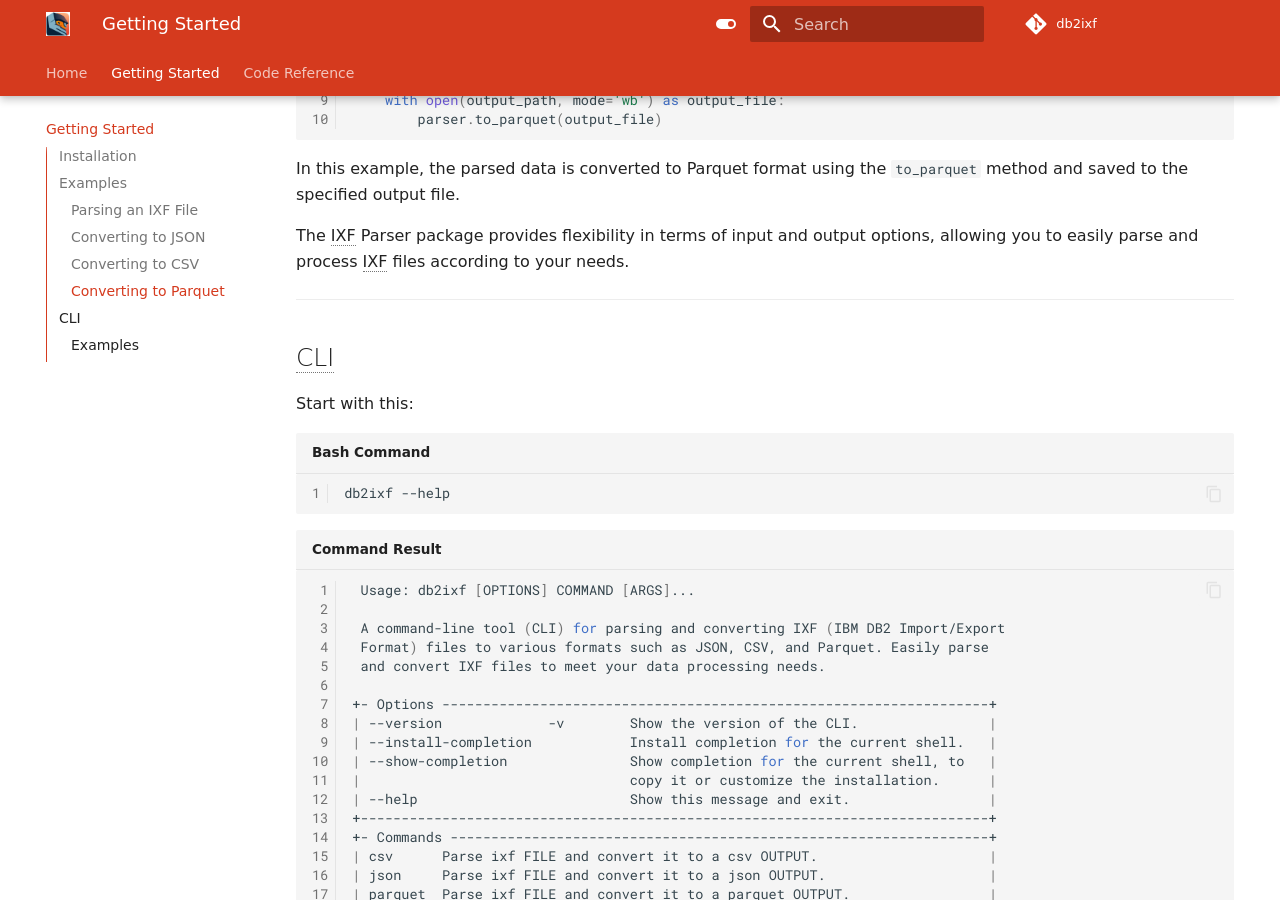
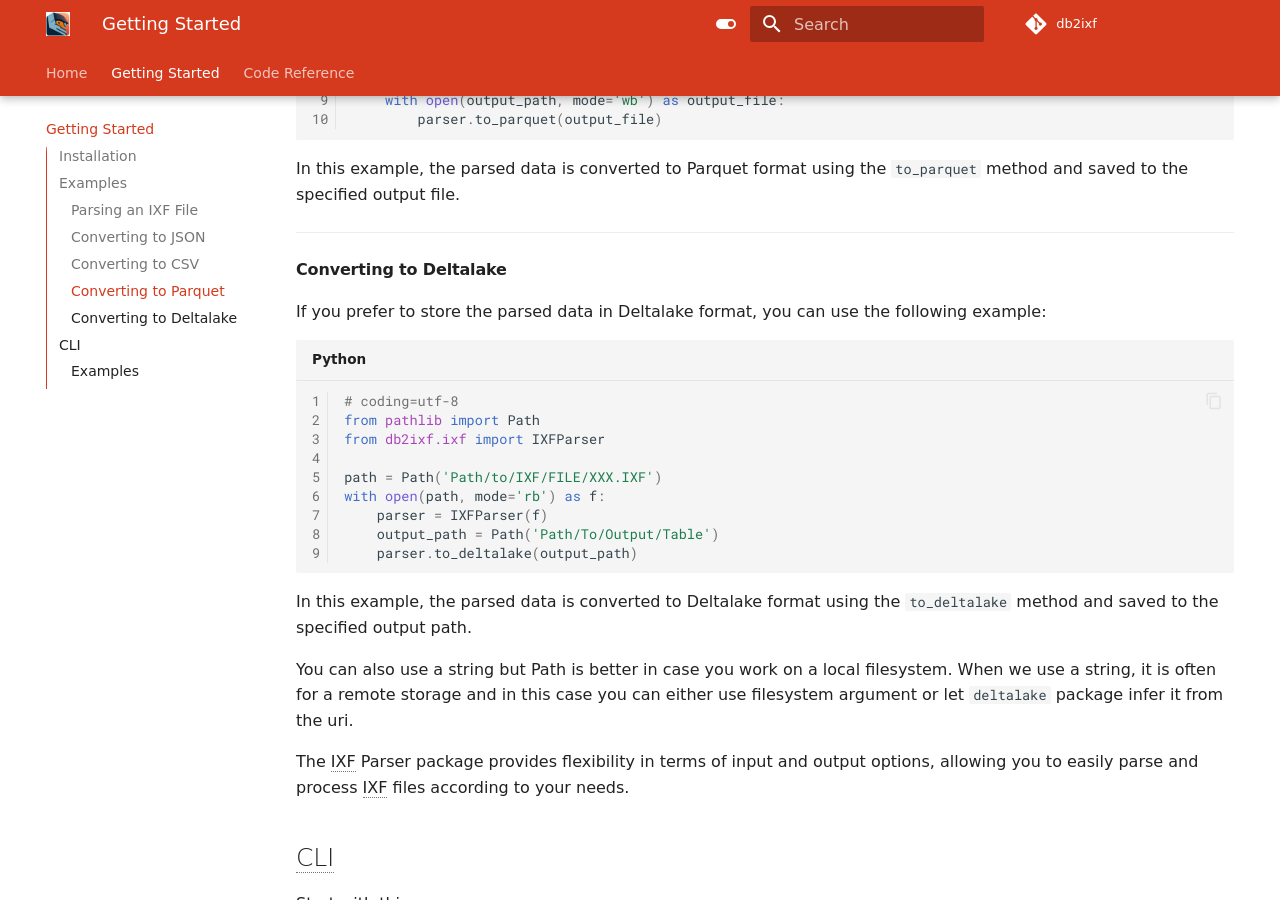
Before and after one commit to ismailhammounou/db2ixf, an MkDocs documentation site: the page built from docs/markdown/getting-started.md, in a window 1280 px wide and 900 px high, scrolled down 2101 px. Built offline with MkDocs 1.6.1 and Material for MkDocs 9.7.7, drawn with Linux system fonts in a browser that asks for light colours; some web fonts are replaced; comment, search, counter and statistics services are not loaded; some of the changed text lies outside the part shown.

Commit message:
Update documentation

````diff
--- a/docs/markdown/getting-started.md
+++ b/docs/markdown/getting-started.md
@@ -100,11 +100,36 @@ with open(path, mode='rb') as f:
 In this example, the parsed data is converted to Parquet format using
 the `to_parquet` method and saved to the specified output file.
 
+---
+
+#### Converting to Deltalake
+
+If you prefer to store the parsed data in Deltalake format, you can use the
+following example:
+
+```python
+# coding=utf-8
+from pathlib import Path
+from db2ixf.ixf import IXFParser
+
+path = Path('Path/to/IXF/FILE/XXX.IXF')
+with open(path, mode='rb') as f:
+    parser = IXFParser(f)
+    output_path = Path('Path/To/Output/Table')
+    parser.to_deltalake(output_path)
+```
+
+In this example, the parsed data is converted to Deltalake format using
+the `to_deltalake` method and saved to the specified output path.
+
+You can also use a string but Path is better in case you work on a local
+filesystem. When we use a string, it is often for a remote storage and in this
+case you can either use filesystem argument or let `deltalake` package infer it
+from the uri.
+
 The IXF Parser package provides flexibility in terms of input and output
 options, allowing you to easily parse and process IXF files according to your
 needs.
-
----
 
 ## CLI
 
@@ -213,3 +238,6 @@ These are complete examples for all the commands:
 
     Before using one of the examples, please, try `db2ixf <command> --help` to
     get details on how to use the command.
+
+!!! info CLI does not support the deltalake format. In case, you need support
+please create a ticket in Github.
````
Also changed, not shown: README.md (+3 -2 lines).
